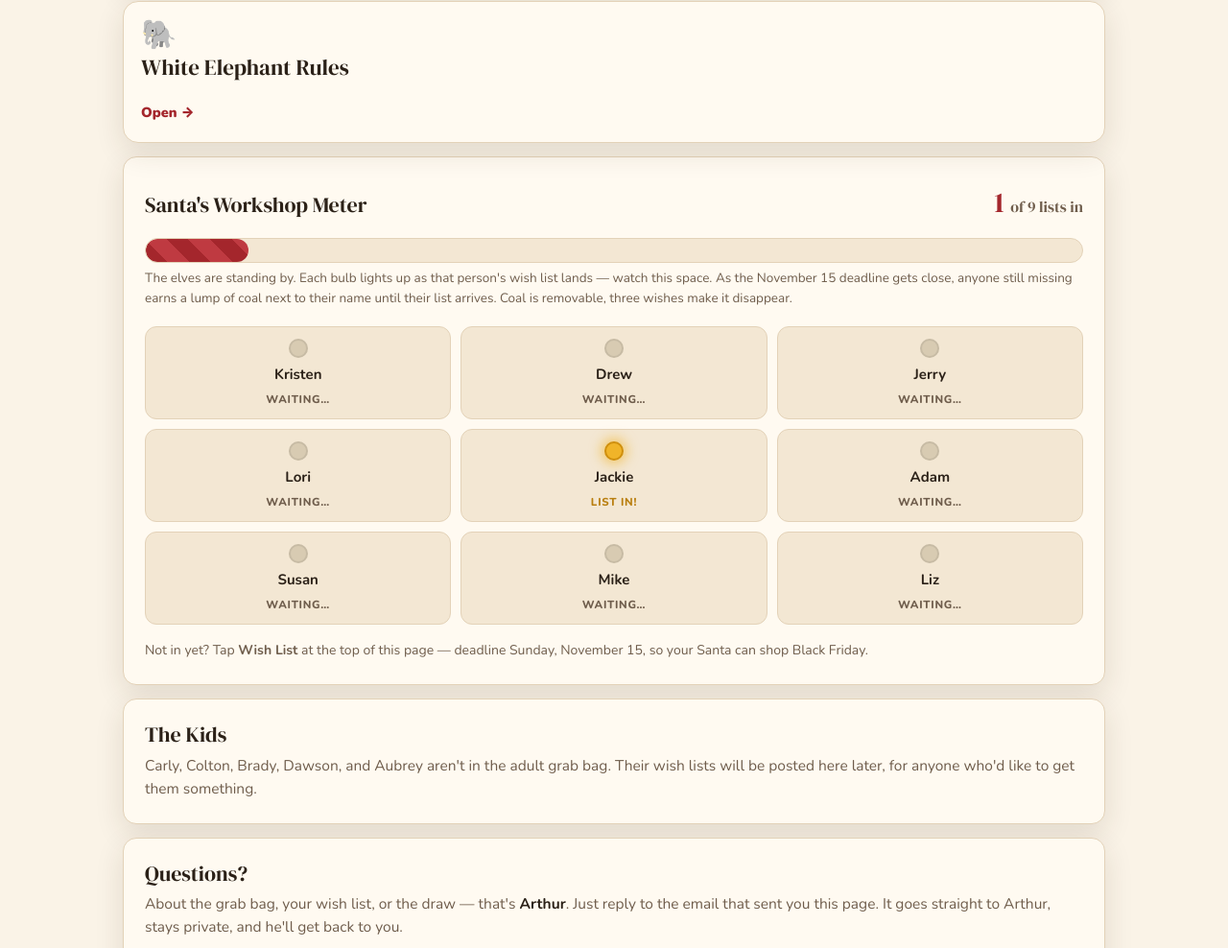
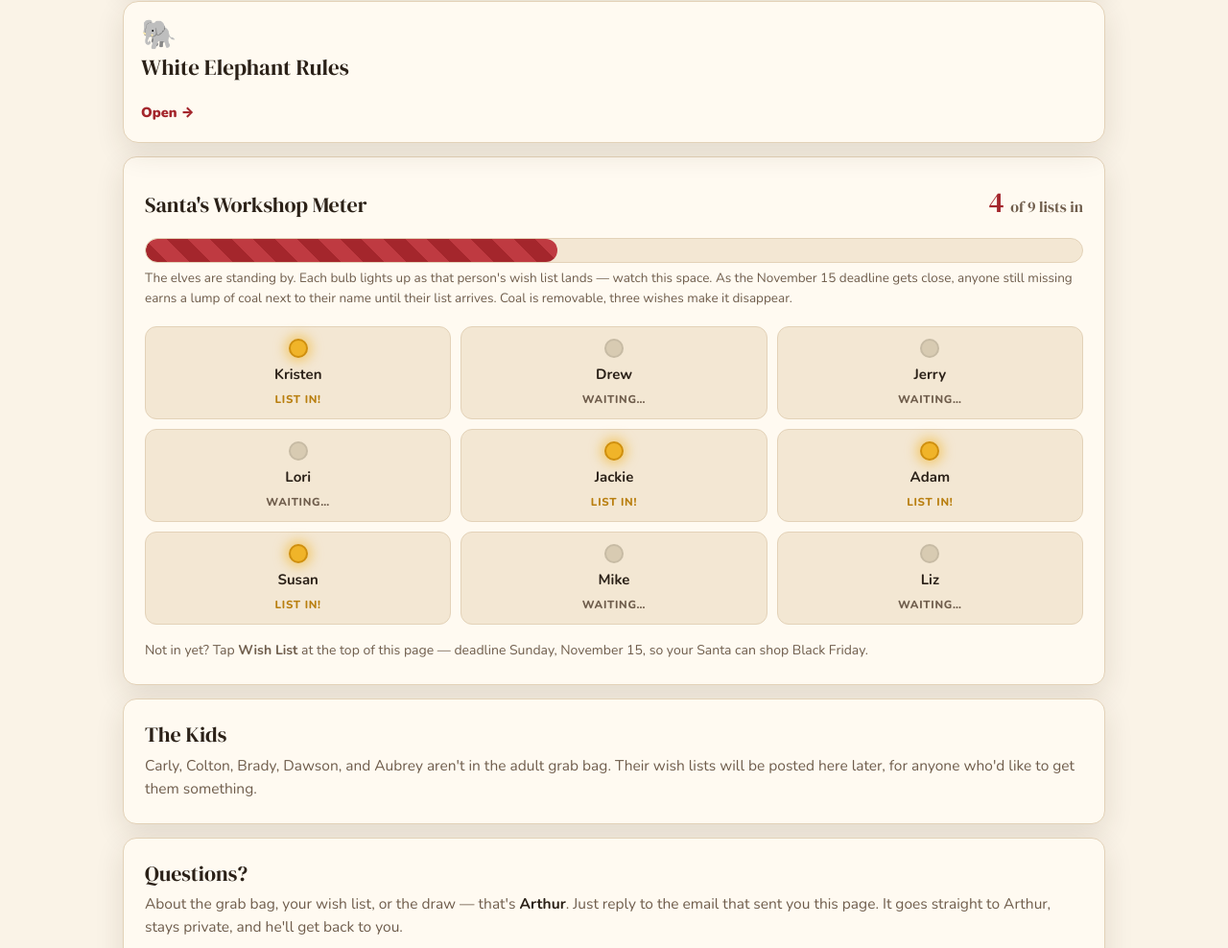
Before and after one commit to mascaragp/mascaragp.github.io, a plain HTML site: page index.html in a window 1280 px wide. Shown: the part 811-1799 px from the top of the page at 96% size. Drawn offline with nearby package versions, Linux system fonts and the light colour scheme.

Commit message:
Wish list meter: Kristen, Adam and Susan lists in (4 of 9) - bulbs lit

```diff
--- a/index.html
+++ b/index.html
@@ -203,18 +203,18 @@
       <div class="card" id="workshop" style="margin-top:14px">
         <div class="meter-head">
           <h3 style="margin:0">Santa's Workshop Meter</h3>
-          <div class="meter-count">1 <small>of 9 lists in</small></div>
+          <div class="meter-count">4 <small>of 9 lists in</small></div>
         </div>
-        <div class="bar" role="progressbar" aria-valuenow="1" aria-valuemin="0" aria-valuemax="9" aria-label="Wish lists received: 1 of 9"><div class="bar-fill" style="width:11%"></div></div>
+        <div class="bar" role="progressbar" aria-valuenow="4" aria-valuemin="0" aria-valuemax="9" aria-label="Wish lists received: 4 of 9"><div class="bar-fill" style="width:44%"></div></div>
         <p class="bar-caption">The elves are standing by. Each bulb lights up as that person's wish list lands — watch this space. As the November 15 deadline gets close, anyone still missing earns a lump of coal next to their name until their list arrives. Coal is removable, three wishes make it disappear.</p>
         <div class="slots">
-          <div class="slot"><span class="bulb" aria-hidden="true"></span><b>Kristen</b><span>Waiting…</span></div>
+          <div class="slot lit"><span class="bulb" aria-hidden="true"></span><b>Kristen</b><span>List in!</span></div>
           <div class="slot"><span class="bulb" aria-hidden="true"></span><b>Drew</b><span>Waiting…</span></div>
           <div class="slot"><span class="bulb" aria-hidden="true"></span><b>Jerry</b><span>Waiting…</span></div>
           <div class="slot"><span class="bulb" aria-hidden="true"></span><b>Lori</b><span>Waiting…</span></div>
           <div class="slot lit"><span class="bulb" aria-hidden="true"></span><b>Jackie</b><span>List in!</span></div>
-          <div class="slot"><span class="bulb" aria-hidden="true"></span><b>Adam</b><span>Waiting…</span></div>
-          <div class="slot"><span class="bulb" aria-hidden="true"></span><b>Susan</b><span>Waiting…</span></div>
+          <div class="slot lit"><span class="bulb" aria-hidden="true"></span><b>Adam</b><span>List in!</span></div>
+          <div class="slot lit"><span class="bulb" aria-hidden="true"></span><b>Susan</b><span>List in!</span></div>
           <div class="slot"><span class="bulb" aria-hidden="true"></span><b>Mike</b><span>Waiting…</span></div>
           <div class="slot"><span class="bulb" aria-hidden="true"></span><b>Liz</b><span>Waiting…</span></div>
         </div>
```
